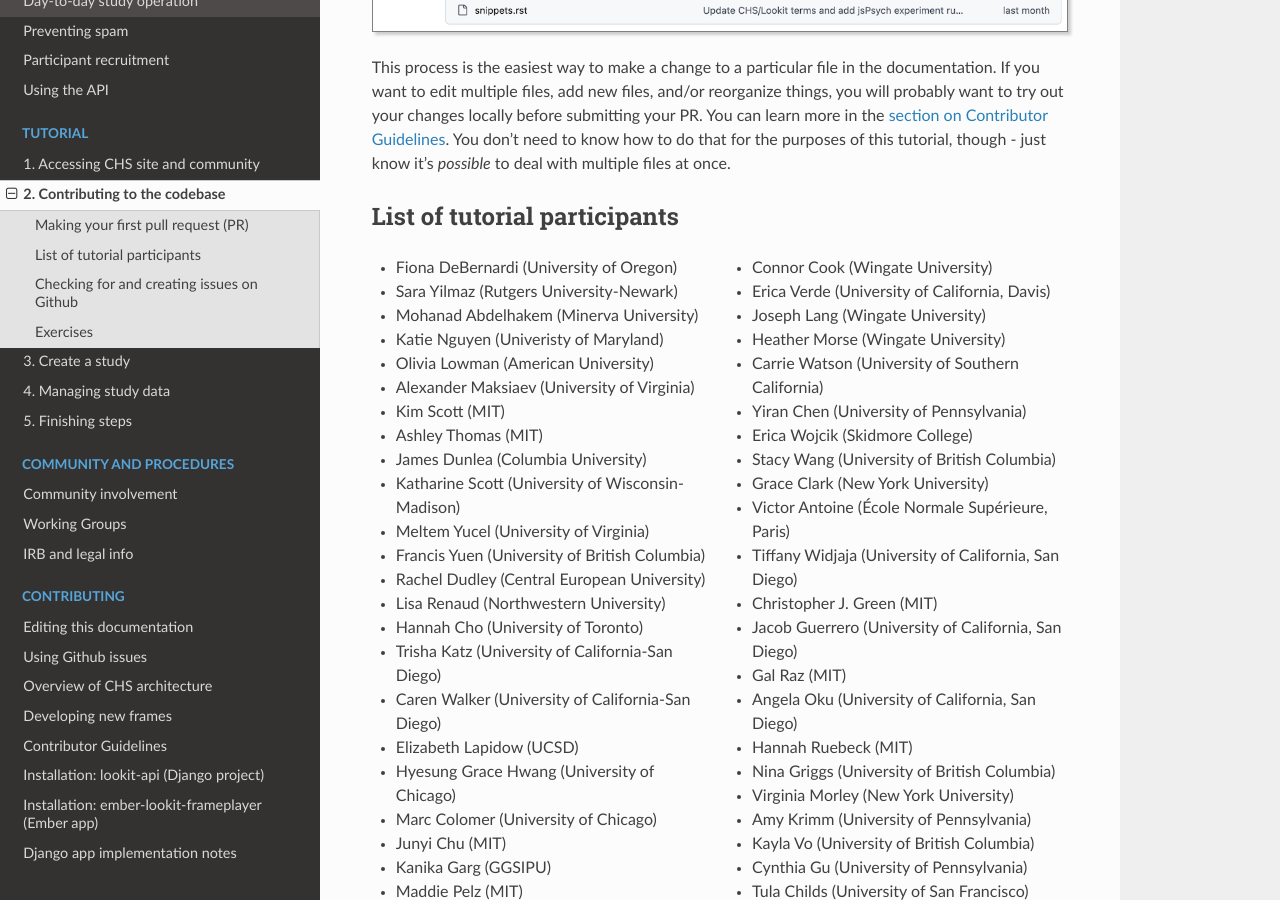
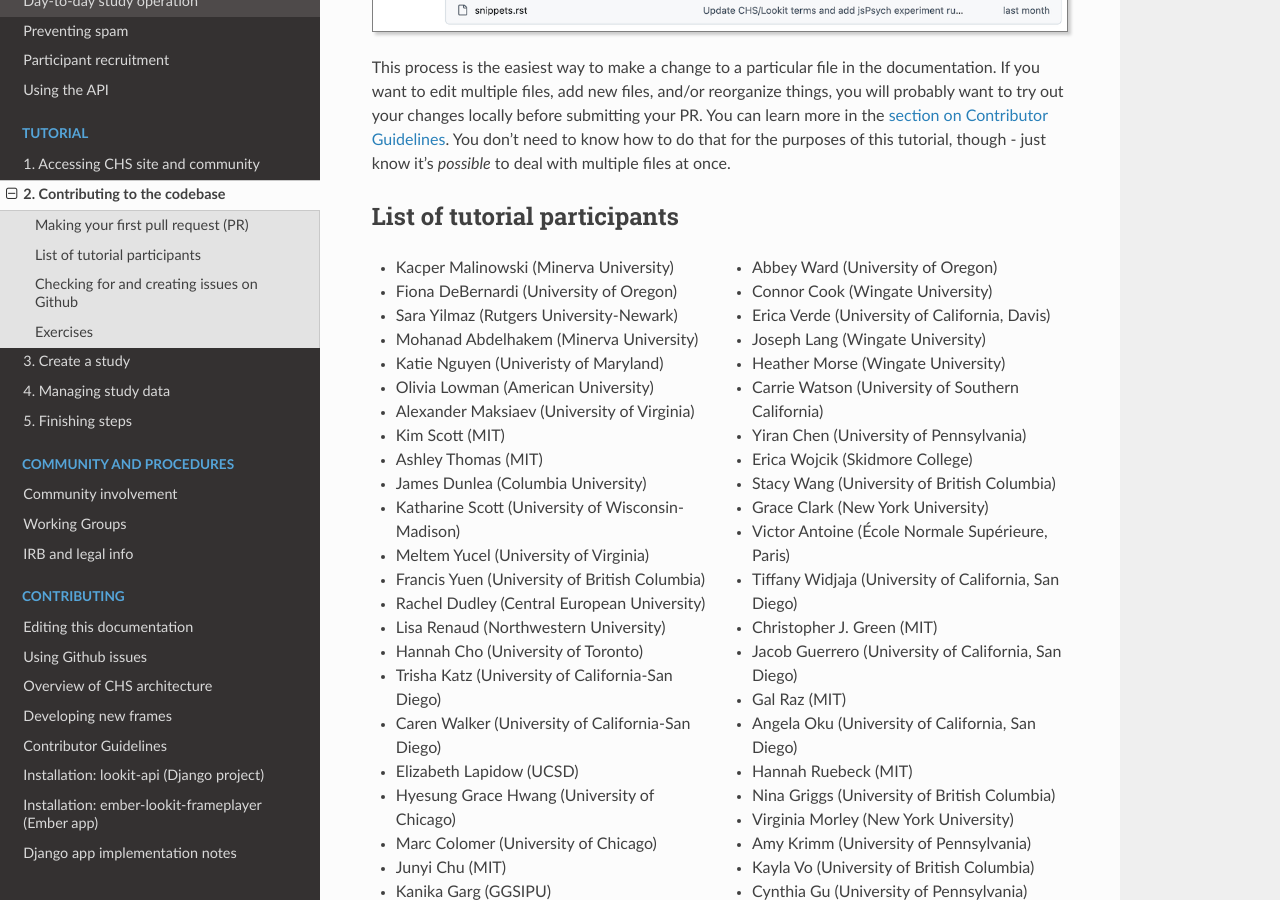
Before and after one commit to lookit/lookit-docs, a Sphinx documentation site: the page built from docs/source/tutorial-contributing.rst, in a window 1280 px wide and 900 px high, scrolled down 4833 px. Built offline with Sphinx 7.4.7 and the Read the Docs theme 3.1.0, drawn with Linux system fonts in a browser that asks for light colours.

Commit message:
Update tutorial-contributing.rst

```diff
--- a/docs/source/tutorial-contributing.rst
+++ b/docs/source/tutorial-contributing.rst
@@ -69,6 +69,7 @@
 
 .. rst-class:: tutorial-participants
 
+- Kacper Malinowski (Minerva University)
 - Fiona DeBernardi (University of Oregon)
 - Sara Yilmaz (Rutgers University-Newark)
 - Mohanad Abdelhakem (Minerva University)
```
